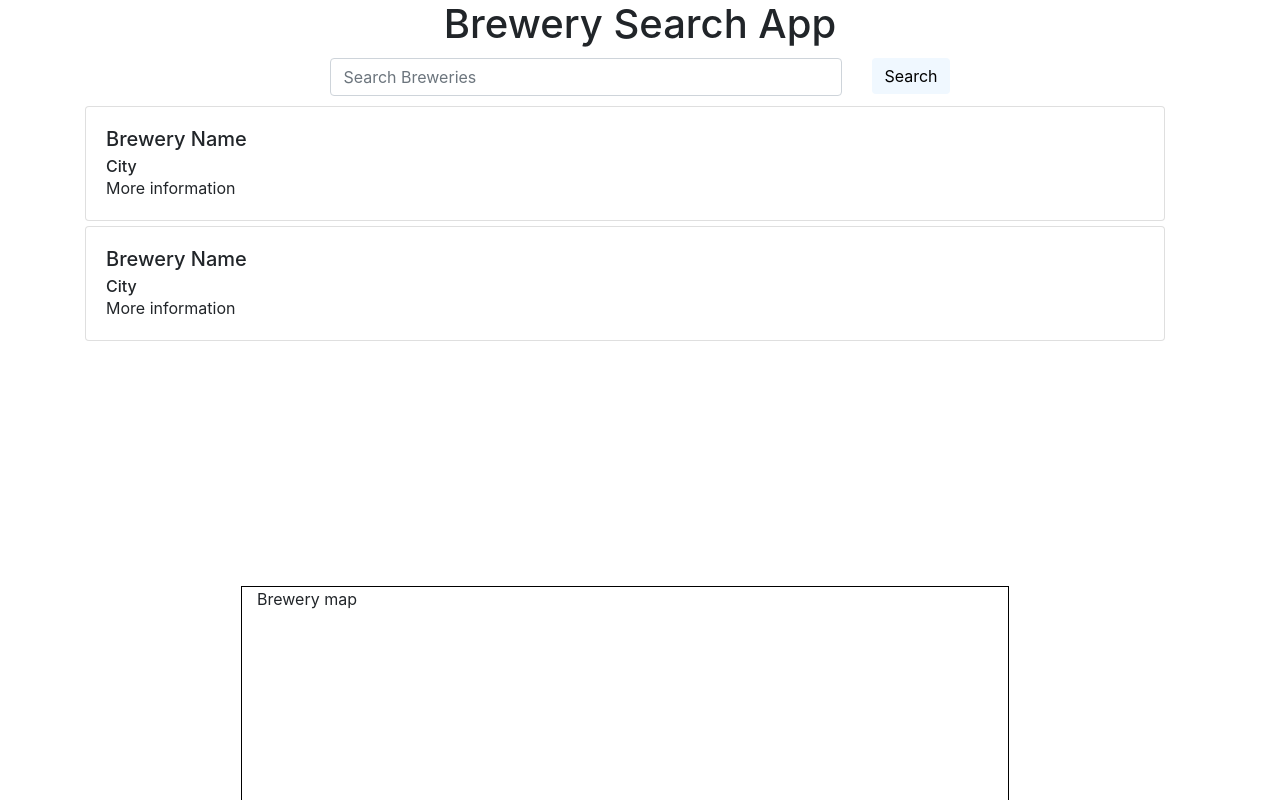
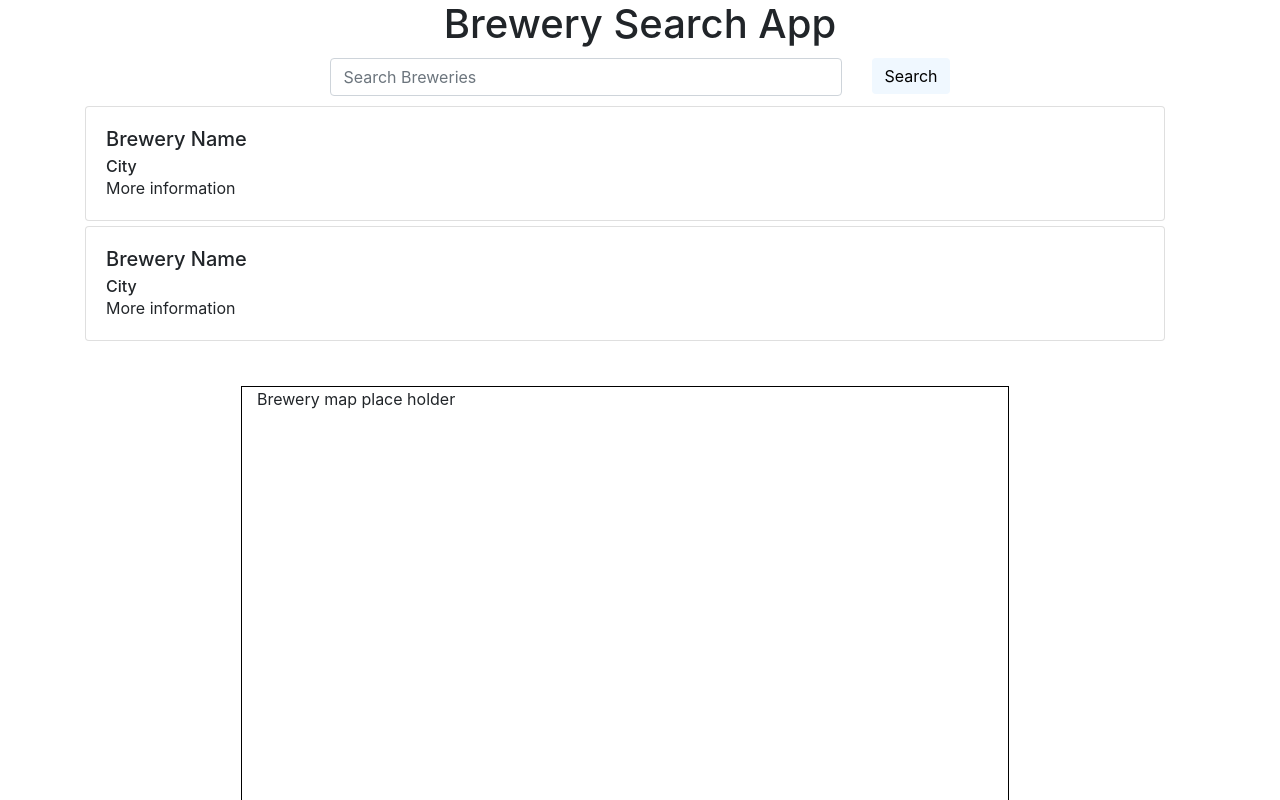
Before and after one commit to hcuellar-coder/brewery-search-app, a React (Create React App) app in the folder Brewery Search App/client/: page / in a window 1280 px wide. Shown: the top 800 px of the page. Built offline with nearby package versions, Linux system fonts and the light colour scheme.

Commit message:
changed size of map place holder

```diff
--- a/Brewery Search App/client/src/App.css
+++ b/Brewery Search App/client/src/App.css
@@ -34,7 +34,8 @@ html, body, #root{
 #brewerylist-container {
     border: 1px;
     border-color: black;
-    height: 60vh;
+    height: auto;
+    margin-bottom: 5vh;
 }
 
 #brewerymap-container {
@@ -43,6 +44,7 @@ html, body, #root{
     border-color: black;
     height: 60vh;
     width: 60vw;
+    margin-bottom: 5vh;
 }
 
 #home-container {
--- a/Brewery Search App/client/src/Components/BreweryDisplay.js
+++ b/Brewery Search App/client/src/Components/BreweryDisplay.js
@@ -3,20 +3,15 @@ import BreweryList from './BreweryList'
 import BreweryMap from './BreweryMap'
 import Container from 'react-bootstrap/Container'
 import Row from 'react-bootstrap/Row'
-import Col from 'react-bootstrap/Col'
 
 function BreweryDisplay() {
     return (
         <Container id="brewerydisplay-container">
             <Row id="brewerydisplay-row">
                 <BreweryList />
-                {/* <Col id="brewerylist-col"><BreweryList /></Col> */}
-                {/* <Col id="brewerymap-col"><BreweryMap /></Col> */}
             </Row>
             <Row id="brewerydisplay-row">
                 <BreweryMap />
-                {/* <Col id="brewerylist-col"><BreweryList /></Col> */}
-                {/* <Col id="brewerymap-col"><BreweryMap /></Col> */}
             </Row>
         </Container>
     )
--- a/Brewery Search App/client/src/Components/BreweryMap.js
+++ b/Brewery Search App/client/src/Components/BreweryMap.js
@@ -4,7 +4,7 @@ import Container from 'react-bootstrap/Container'
 function BreweryMap() {
     return (
         <Container id="brewerymap-container">
-            Brewery map
+            Brewery map place holder
         </Container>
     )
 }
```
